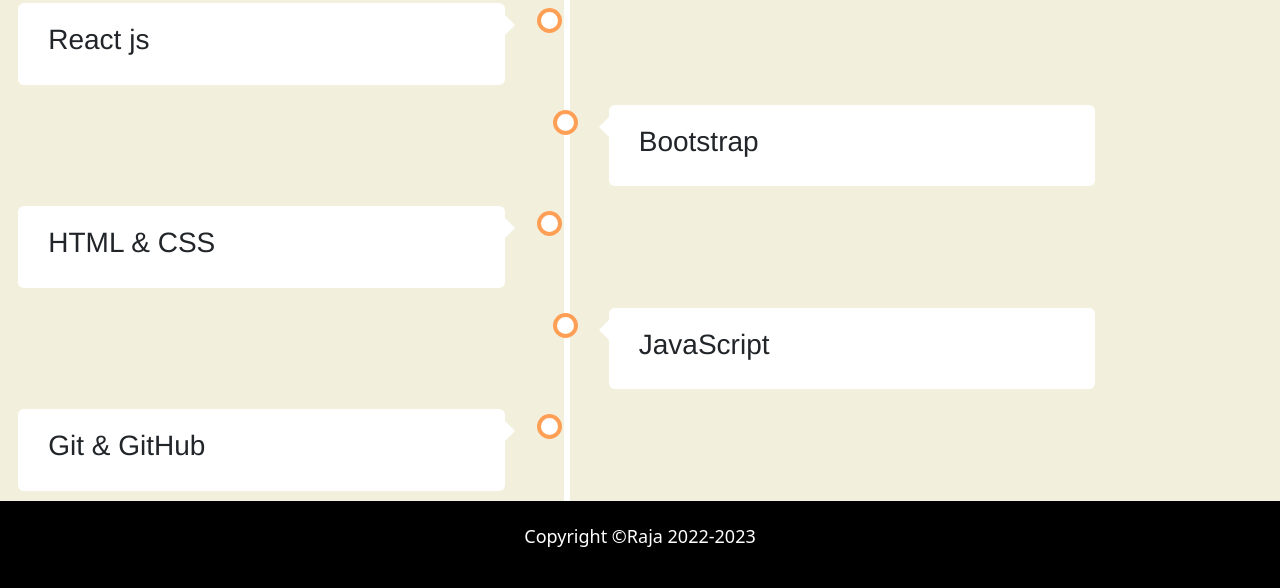
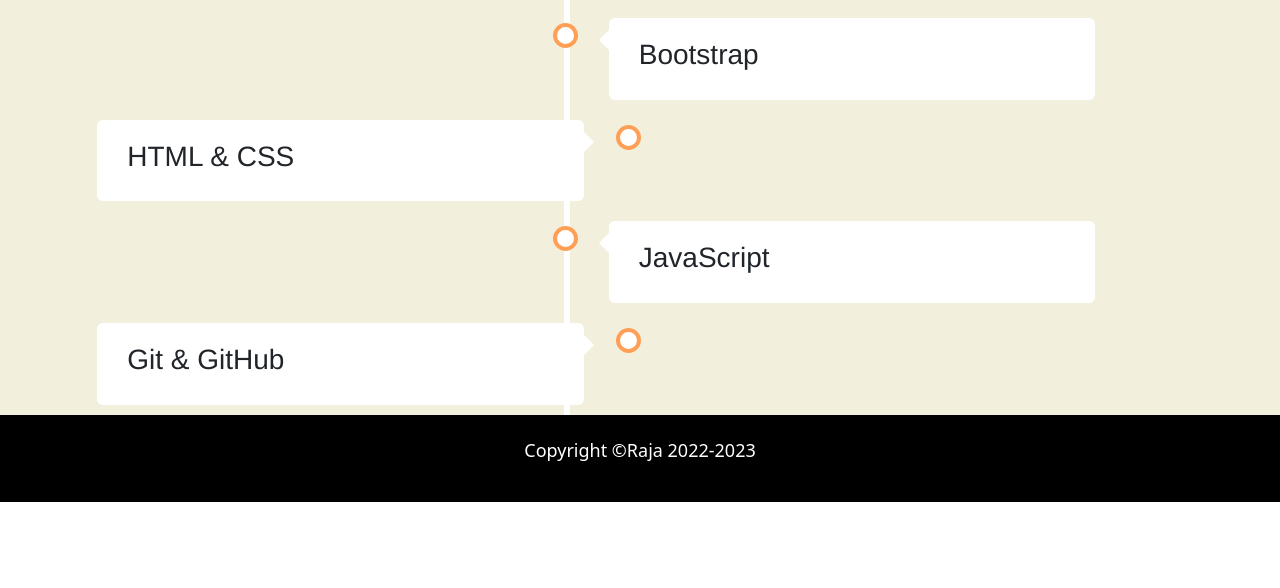
Before and after one commit to Rajasharma8770/my-portfolio, a plain HTML site: page technicalskills.html in a window 1280 px wide. Shown: the part 234-822 px from the top of the page. After the commit the page ends 800 px from the top, so only its background shows below. Drawn offline with nearby package versions, Linux system fonts and the light colour scheme.

Commit message:
Update technicalskills.html

```diff
--- a/technicalskills.html
+++ b/technicalskills.html
@@ -6,7 +6,8 @@
     <title>RAJA RAM SHARMA</title>
     <link href="https://cdn.jsdelivr.net/npm/bootstrap@5.3.0-alpha1/dist/css/bootstrap.min.css" rel="stylesheet" integrity="sha384-GLhlTQ8iRABdZLl6O3oVMWSktQOp6b7In1Zl3/Jr59b6EGGoI1aFkw7cmDA6j6gD" crossorigin="anonymous">
     <link rel="stylesheet" href="style.css">
-    <link rel="stylesheet" href="responsive.css">
+    <!-- <link rel="stylesheet" href="responsive.css"> -->
+    <link rel="stylesheet" href="responsiveness.css">
     <link rel="stylesheet" href="https://cdn.jsdelivr.net/npm/bootstrap-icons@1.10.3/font/bootstrap-icons.css">
     <style>
       #copyright {
```
